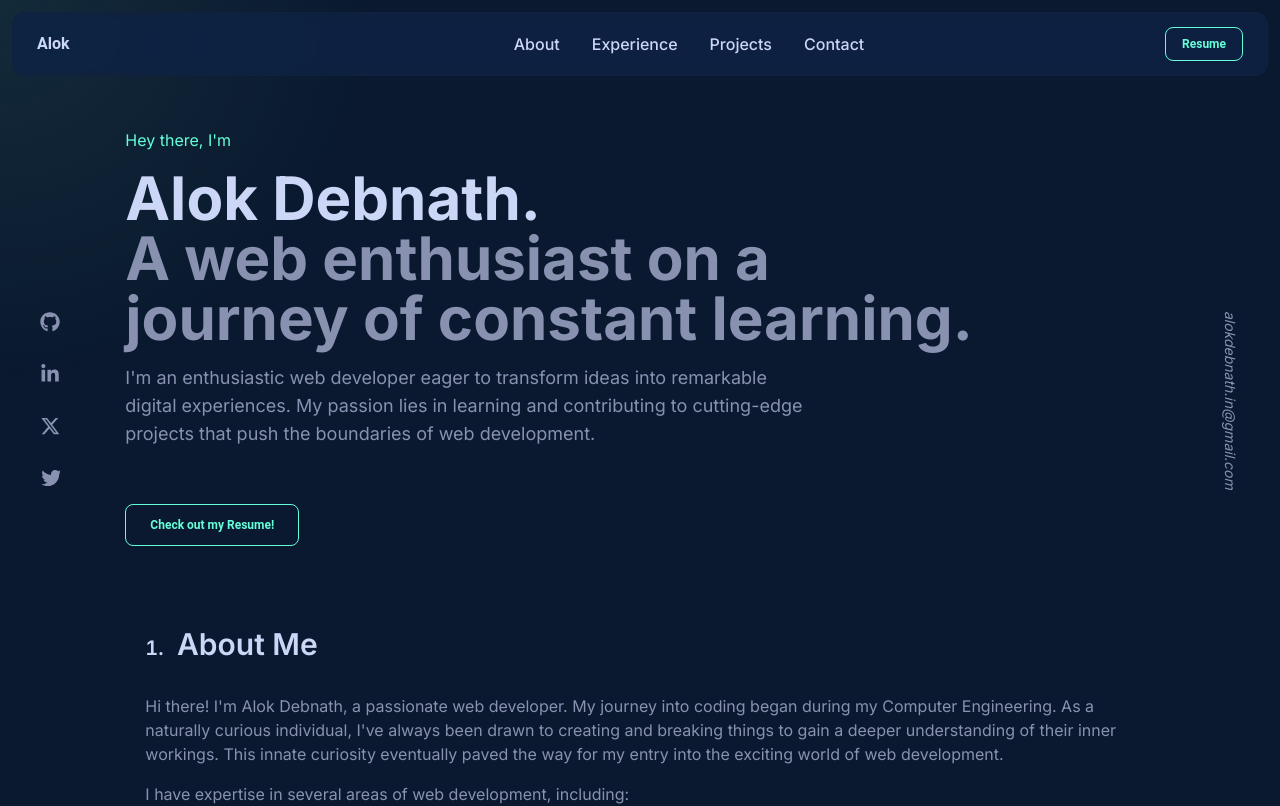
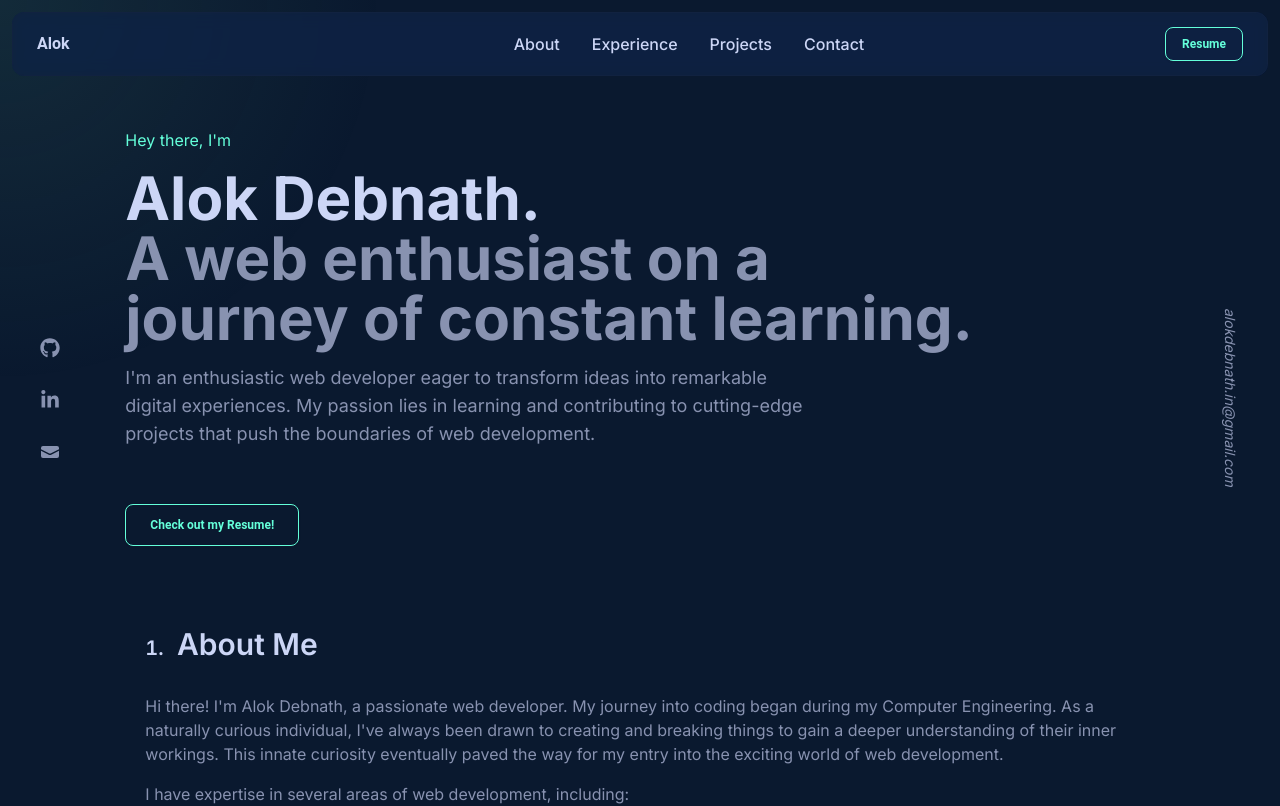
Before and after one commit to alok-debnath/personal-website-v2, a Next.js app: page / in a window 1280 px wide. Shown: the top 806 px of the page. Built offline with nearby package versions, Linux system fonts and the light colour scheme.

Commit message:
minor changes

```diff
--- a/src/app/page.tsx
+++ b/src/app/page.tsx
@@ -11,6 +11,7 @@ import { useEffect, useState } from 'react';
 import { motion } from 'framer-motion';
 import { Reveal } from '@/components/utils/Reveal';
 import { jobData } from '@/constants/JobData';
+import HyperLinks from '@/components/HyperLinks';
 
 // import styled, { keyframes } from 'styled-components';
 
@@ -105,7 +106,7 @@ const Home = () => {
                             window.open(
                               './resume-sample.pdf',
                               '_blank',
-                              'noopener,noreferrer',
+                              // 'noopener,noreferrer',
                             )
                           }
                           buttonLabel='Check out my Resume!'
@@ -210,15 +211,15 @@ const Home = () => {
                 <div className='fixed right-0 top-0 me-3 hidden h-screen max-w-fit items-center px-4 lg:flex'>
                   <div className='group grid cursor-pointer grid-cols-1 gap-y-6 p-3 text-center'>
                     <Reveal>
-                      <p
+                      <HyperLinks
+                        className='text-sm italic transition-transform duration-300 ease-in-out group-hover:translate-y-[-5px] group-hover:transform group-hover:text-emerald'
                         style={{
                           writingMode: 'vertical-rl',
                           textOrientation: 'mixed',
                         }}
-                        className='text-sm italic transition-transform duration-300 ease-in-out group-hover:translate-y-[-5px] group-hover:transform group-hover:text-emerald'
-                      >
-                        alokdebnath.in@gmail.com
-                      </p>
+                        href='mailto:alokdebnath.in@gmail.com'
+                        content='alokdebnath.in@gmail.com'
+                      />
                     </Reveal>
                   </div>
                 </div>
--- a/src/components/HyperLinks.tsx
+++ b/src/components/HyperLinks.tsx
@@ -1,24 +1,28 @@
 import React from 'react';
 
 interface HyperLinksProps {
-  className: string;
+  className?: string;
+  style?: React.CSSProperties;
   href: string | undefined;
   content: string | JSX.Element;
 }
 const HyperLinks: React.FC<HyperLinksProps> = ({
-  className,
+  className = '',
+  style,
   href,
   content,
 }) => {
   const props = href
     ? {
         className,
+        style,
         href,
         target: '_blank',
         rel: 'noopener noreferrer',
       }
     : {
         className,
+        style,
         onClick: (e: React.MouseEvent<HTMLAnchorElement>) => e.preventDefault(),
       };
   return <a {...props}>{content}</a>;
--- a/src/components/NavbarSimple.jsx
+++ b/src/components/NavbarSimple.jsx
@@ -166,7 +166,7 @@ const NavbarSimple = () => {
                 window.open(
                   './resume-sample.pdf',
                   '_blank',
-                  'noopener,noreferrer',
+                  // 'noopener,noreferrer',
                 )
               }
               className='hover:translate-x-0 hover:translate-y-0 hover:bg-emerald hover:text-black hover:shadow-none'
--- a/src/components/SocialIconsList.tsx
+++ b/src/components/SocialIconsList.tsx
@@ -1,5 +1,7 @@
 import { motion } from 'framer-motion';
 import HyperLinks from './HyperLinks';
+import { EnvelopeIcon } from '@heroicons/react/20/solid';
+import { EnvelopeOpenIcon } from '@heroicons/react/24/outline';
 
 const container = {
   hidden: { opacity: 1, scale: 0 },
@@ -52,33 +54,30 @@ const socialIcons = [
     label: 'LinkedIn',
     href: 'https://linkedin.com/in/alok-debnath',
   },
+  // {
+  //   icon: (
+  //     <svg
+  //       className='fill-slate group-hover:fill-emerald'
+  //       xmlns='http://www.w3.org/2000/svg'
+  //       height='20'
+  //       width='20'
+  //       viewBox='0 0 496 512'
+  //     >
+  //       <path d='M389.2 48h70.6L305.6 224.2 487 464H345L233.7 318.6 106.5 464H35.8L200.7 275.5 26.8 48H172.4L272.9 180.9 389.2 48zM364.4 421.8h39.1L151.1 88h-42L364.4 421.8z' />
+  //     </svg>
+  //   ),
+  //   label: 'Twitter',
+  // },
   {
     icon: (
-      <svg
-        className='fill-slate group-hover:fill-emerald'
-        xmlns='http://www.w3.org/2000/svg'
-        height='20'
-        width='20'
-        viewBox='0 0 496 512'
-      >
-        <path d='M389.2 48h70.6L305.6 224.2 487 464H345L233.7 318.6 106.5 464H35.8L200.7 275.5 26.8 48H172.4L272.9 180.9 389.2 48zM364.4 421.8h39.1L151.1 88h-42L364.4 421.8z' />
-      </svg>
+      <EnvelopeIcon
+        height={20}
+        width={20}
+        className='group-hover:text-emerald'
+      />
     ),
-    label: 'Twitter',
-  },
-  {
-    icon: (
-      <svg
-        className='fill-slate group-hover:fill-emerald'
-        xmlns='http://www.w3.org/2000/svg'
-        height='20'
-        width='20'
-        viewBox='0 0 448 512'
-      >
-        <path d='M459.4 151.7c.3 4.5 .3 9.1 .3 13.6 0 138.7-105.6 298.6-298.6 298.6-59.5 0-114.7-17.2-161.1-47.1 8.4 1 16.6 1.3 25.3 1.3 49.1 0 94.2-16.6 130.3-44.8-46.1-1-84.8-31.2-98.1-72.8 6.5 1 13 1.6 19.8 1.6 9.4 0 18.8-1.3 27.6-3.6-48.1-9.7-84.1-52-84.1-103v-1.3c14 7.8 30.2 12.7 47.4 13.3-28.3-18.8-46.8-51-46.8-87.4 0-19.5 5.2-37.4 14.3-53 51.7 63.7 129.3 105.3 216.4 109.8-1.6-7.8-2.6-15.9-2.6-24 0-57.8 46.8-104.9 104.9-104.9 30.2 0 57.5 12.7 76.7 33.1 23.7-4.5 46.5-13.3 66.6-25.3-7.8 24.4-24.4 44.8-46.1 57.8 21.1-2.3 41.6-8.1 60.4-16.2-14.3 20.8-32.2 39.3-52.6 54.3z' />
-      </svg>
-    ),
-    label: 'LinkedIn',
+    label: 'Email',
+    href: 'mailto:alokdebnath.in@gmail.com',
   },
 ];
 
```
Also changed, not shown: package.json (+10 -11 lines), 1 other file (tests, documents, lock files or other folders).
